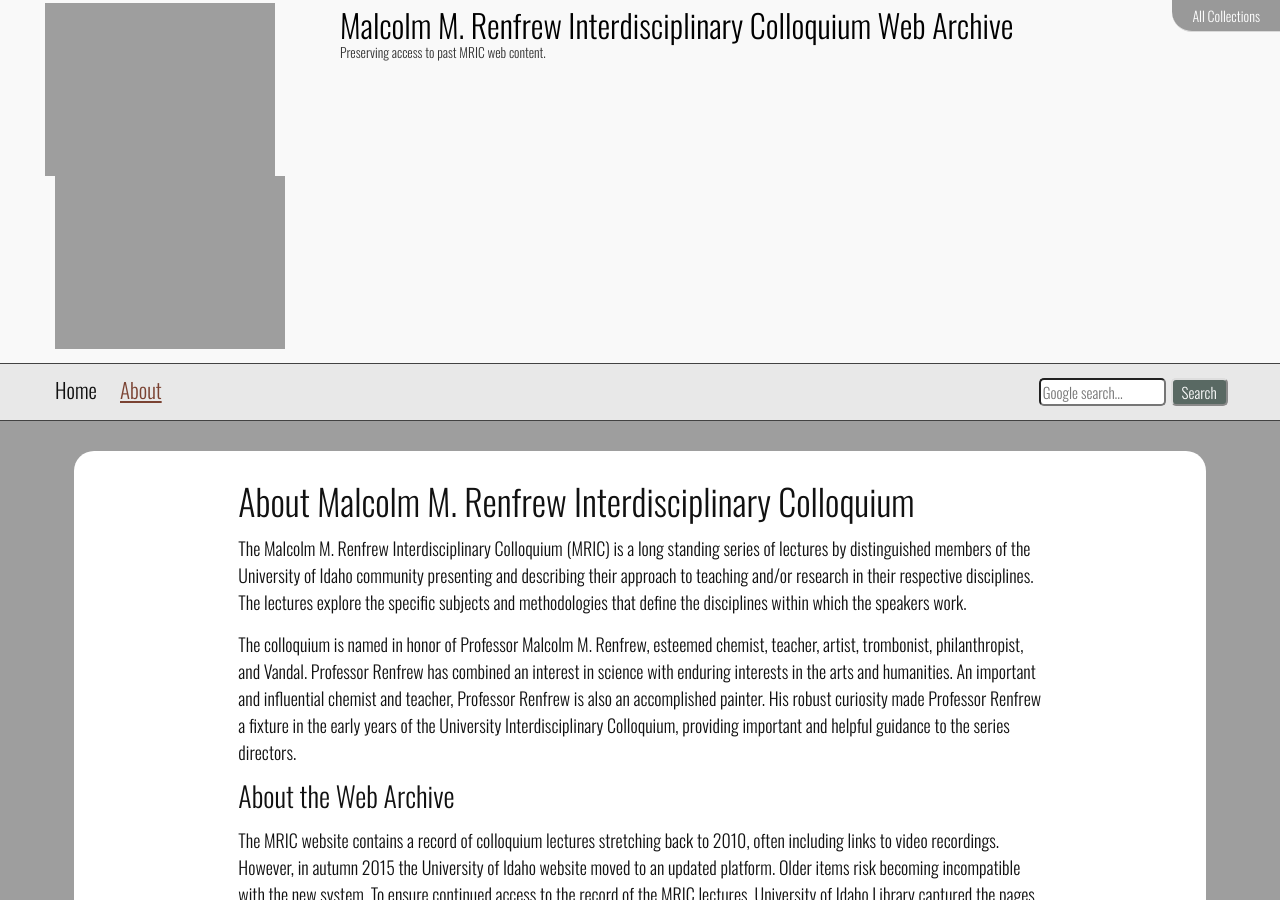
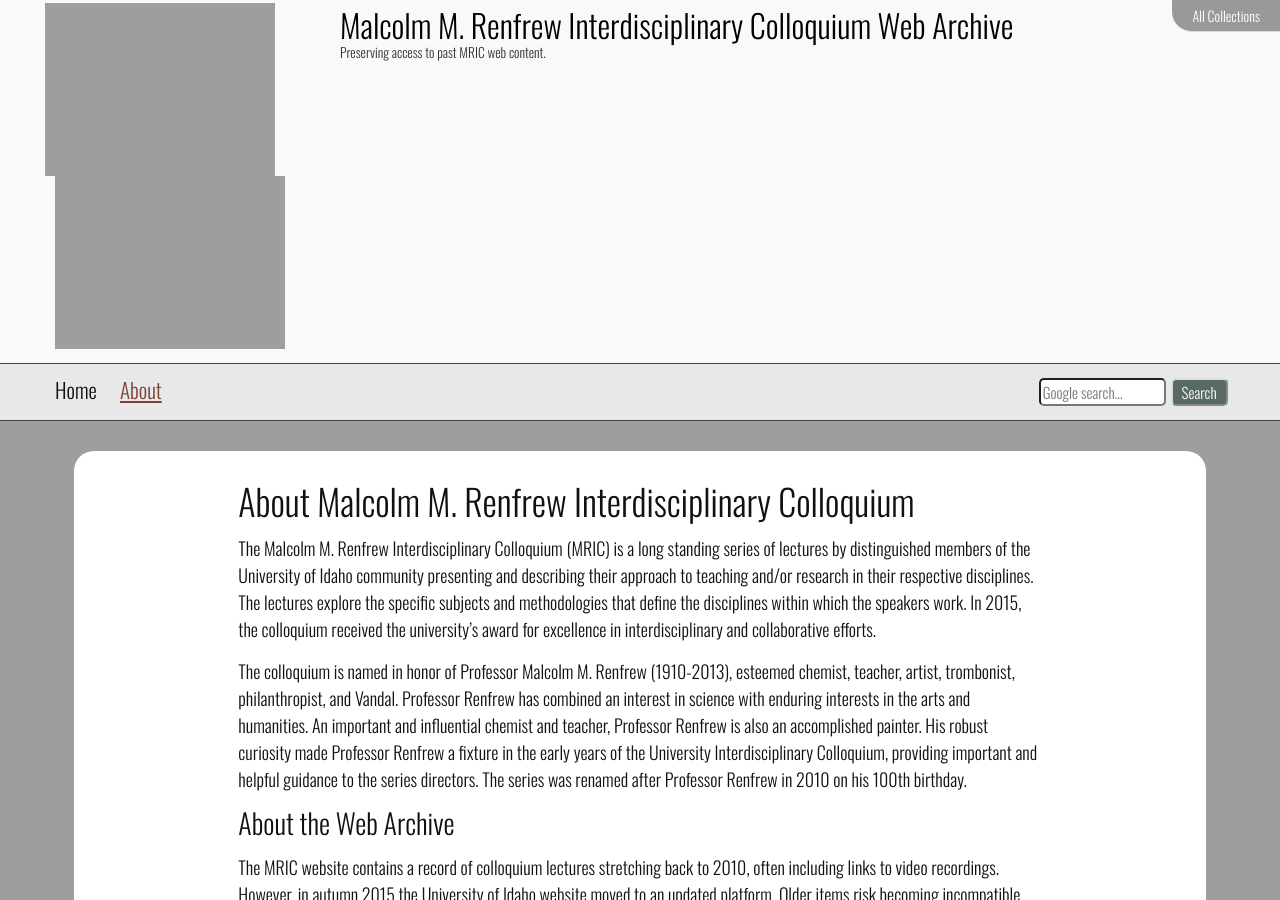
Before and after one commit to uidaholib/mric_source, a Jekyll site: the page built from about.md, in a window 1280 px wide and 900 px high. Built offline with Jekyll 4.4.1, drawn with Linux system fonts in a browser that asks for light colours.

Commit message:
update about

```diff
--- a/about.md
+++ b/about.md
@@ -7,11 +7,13 @@
 
 The Malcolm M. Renfrew Interdisciplinary Colloquium (MRIC) is a long standing series of lectures by distinguished members of the University of Idaho community presenting and describing their approach to teaching and/or research in their respective disciplines.
 The lectures explore the specific subjects and methodologies that define the disciplines within which the speakers work.
+In 2015, the colloquium received the university's award for excellence in interdisciplinary and collaborative efforts.
 
-The colloquium is named in honor of Professor Malcolm M. Renfrew, esteemed chemist, teacher, artist, trombonist, philanthropist, and Vandal.
+The colloquium is named in honor of Professor Malcolm M. Renfrew (1910-2013), esteemed chemist, teacher, artist, trombonist, philanthropist, and Vandal.
 Professor Renfrew has combined an interest in science with enduring interests in the arts and humanities.
 An important and influential chemist and teacher, Professor Renfrew is also an accomplished painter.
 His robust curiosity made Professor Renfrew a fixture in the early years of the University Interdisciplinary Colloquium, providing important and helpful guidance to the series directors.
+The series was renamed after Professor Renfrew in 2010 on his 100th birthday.
 
 ## About the Web Archive
 
```
